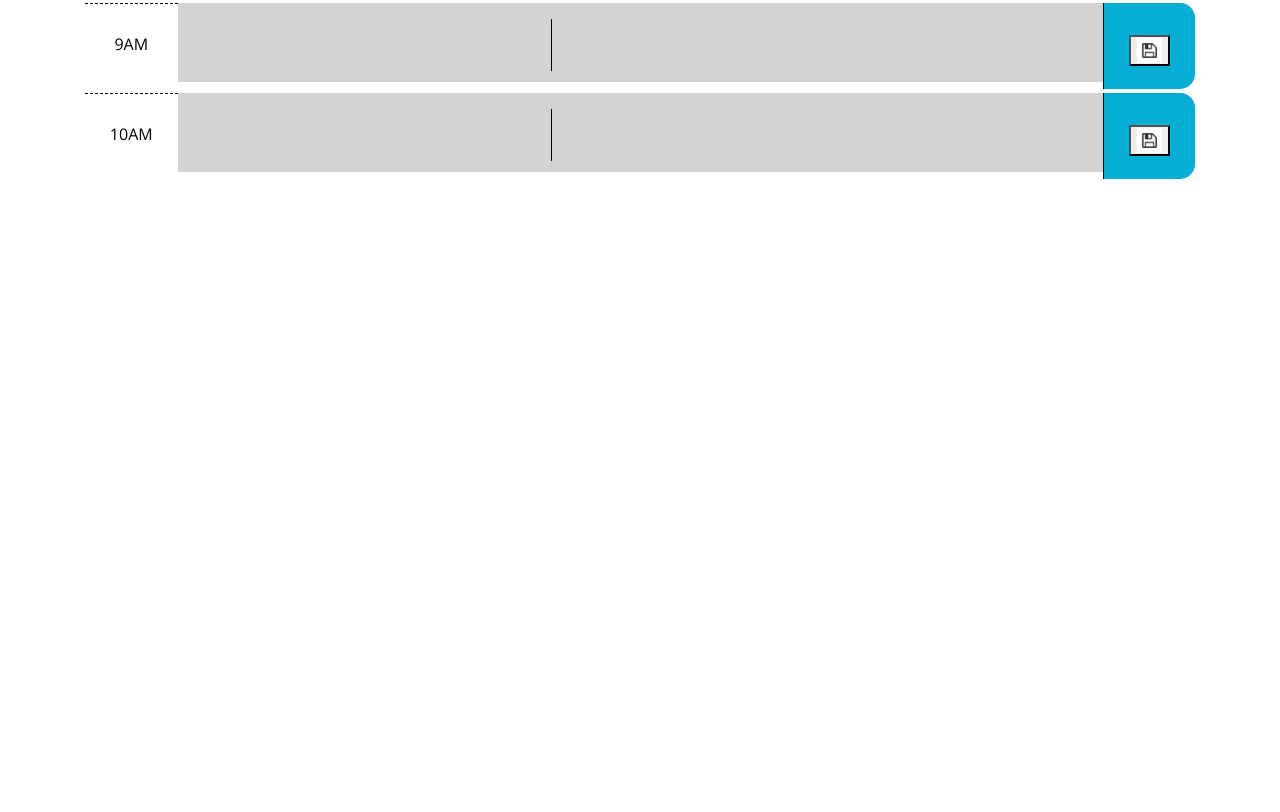
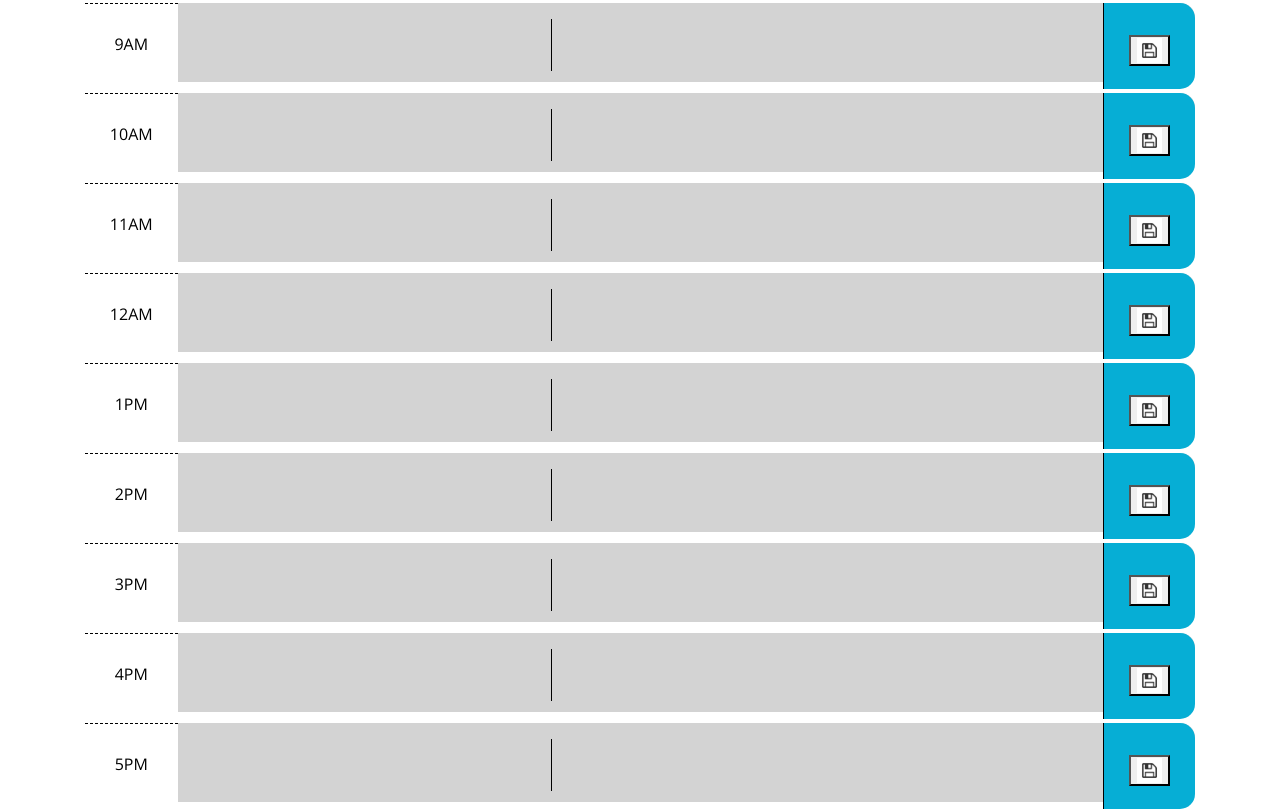
Before and after one commit to karleighponnock/5-Day-Planner, a plain HTML site: page index.html in a window 1280 px wide. Shown: the part 334-1146 px from the top of the page. Before the commit the page ends 800 px from the top, so only its background shows below. Drawn offline with nearby package versions, Linux system fonts and the light colour scheme.

Commit message:
all rows added and functional

```diff
--- a/index.html
+++ b/index.html
@@ -49,6 +49,90 @@
         </div>
       </div>
 
+      <div class="row time-block" style="margin-bottom: 10px" id="11">
+        <div class="col-sm-1 hour">
+          11AM
+        </div>
+        <div class="col-sm-10 description">
+          <textarea>   </textarea>
+        </div>
+        <div id="h-11" class="col-sm-1 saveBtn">
+          <button><img src="./Assets/download.png" class="img" alt="save icon"></button>
+        </div>
+      </div>
+
+      <div class="row time-block" style="margin-bottom: 10px" id="12">
+        <div class="col-sm-1 hour">
+          12AM
+        </div>
+        <div class="col-sm-10 description">
+          <textarea>   </textarea>
+        </div>
+        <div id="h-12" class="col-sm-1 saveBtn">
+          <button><img src="./Assets/download.png" class="img" alt="save icon"></button>
+        </div>
+      </div>
+
+      <div class="row time-block" style="margin-bottom: 10px" id="13">
+        <div class="col-sm-1 hour">
+          1PM
+        </div>
+        <div class="col-sm-10 description">
+          <textarea>   </textarea>
+        </div>
+        <div id="h-13" class="col-sm-1 saveBtn">
+          <button><img src="./Assets/download.png" class="img" alt="save icon"></button>
+        </div>
+      </div>
+
+      <div class="row time-block" style="margin-bottom: 10px" id="14">
+        <div class="col-sm-1 hour">
+          2PM
+        </div>
+        <div class="col-sm-10 description">
+          <textarea>   </textarea>
+        </div>
+        <div id="h-14" class="col-sm-1 saveBtn">
+          <button><img src="./Assets/download.png" class="img" alt="save icon"></button>
+        </div>
+      </div>
+
+      <div class="row time-block" style="margin-bottom: 10px" id="15">
+        <div class="col-sm-1 hour">
+          3PM
+        </div>
+        <div class="col-sm-10 description">
+          <textarea>   </textarea>
+        </div>
+        <div id="h-15" class="col-sm-1 saveBtn">
+          <button><img src="./Assets/download.png" class="img" alt="save icon"></button>
+        </div>
+      </div>
+
+      <div class="row time-block" style="margin-bottom: 10px" id="16">
+        <div class="col-sm-1 hour">
+          4PM
+        </div>
+        <div class="col-sm-10 description">
+          <textarea>   </textarea>
+        </div>
+        <div id="h-16" class="col-sm-1 saveBtn">
+          <button><img src="./Assets/download.png" class="img" alt="save icon"></button>
+        </div>
+      </div>
+
+      <div class="row time-block" style="margin-bottom: 10px" id="17">
+        <div class="col-sm-1 hour">
+          5PM
+        </div>
+        <div class="col-sm-10 description">
+          <textarea>   </textarea>
+        </div>
+        <div id="h-17" class="col-sm-1 saveBtn">
+          <button><img src="./Assets/download.png" class="img" alt="save icon"></button>
+        </div>
+      </div>
+
 
     </div>
   </div>
```
